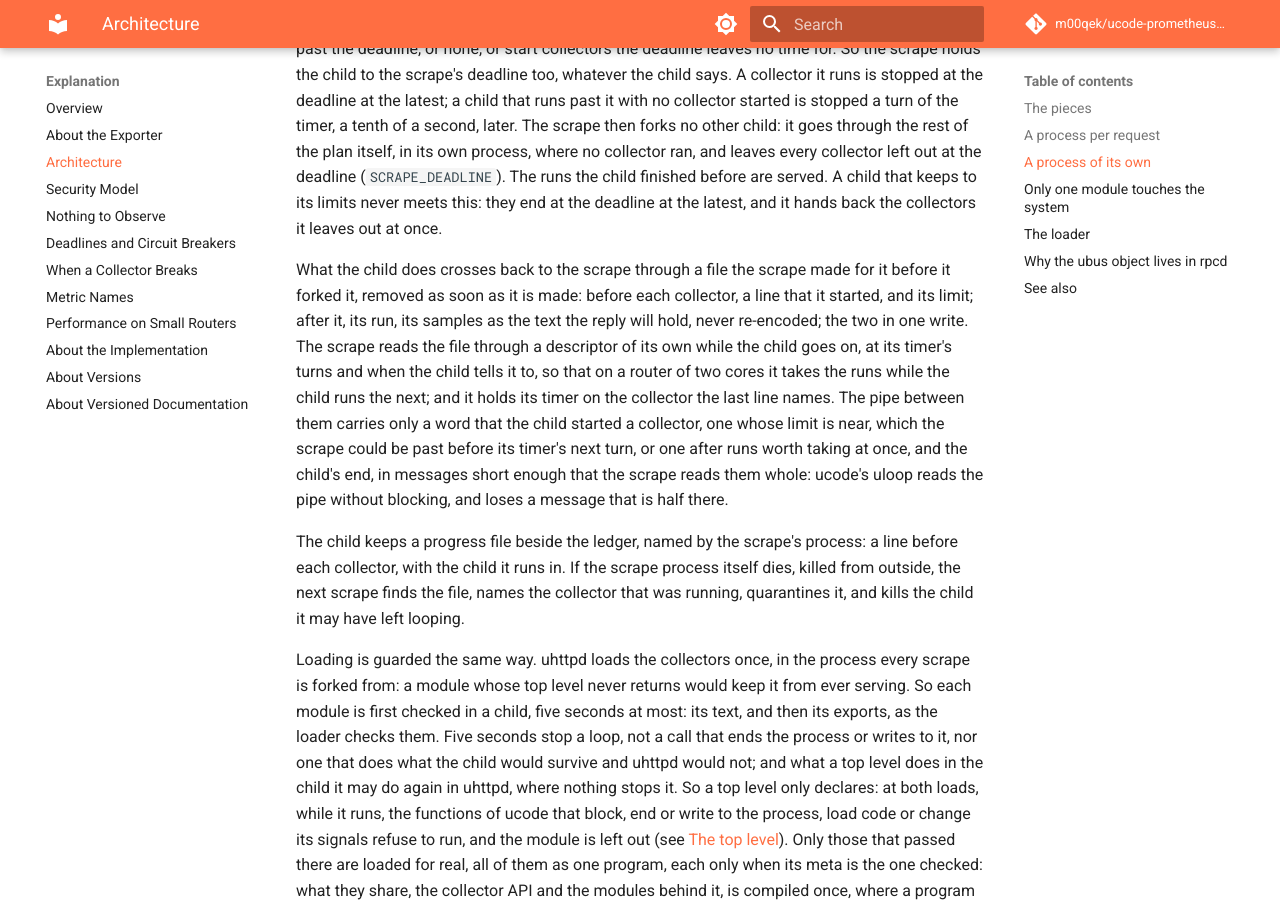
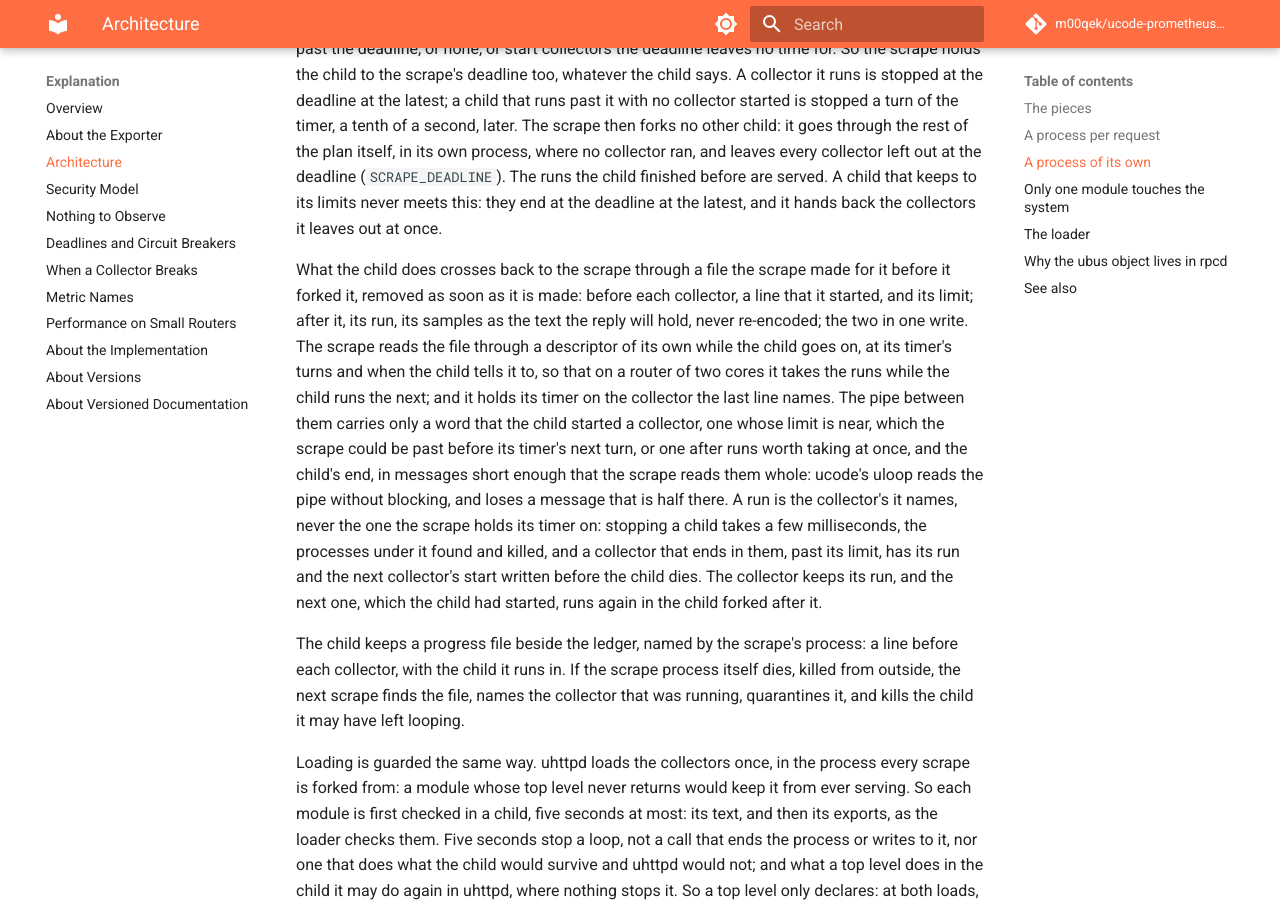
Before and after one commit to m00qek/ucode-prometheus-exporter, an MkDocs documentation site: the page built from docs/explanation/architecture.md, in a window 1280 px wide and 900 px high, scrolled down 2411 px. Built offline with MkDocs 1.6.1 and Material for MkDocs 9.7.7, drawn with Linux system fonts in a browser that asks for light colours; comment, search, counter and statistics services are not loaded.

Commit message:
Give a collector that ends while its child is stopped its own run
The cancel path took the job before it stopped the child, and finished it
with whatever job the runner held afterwards. Stopping takes a few
milliseconds (kill_tree's popen): a collector that ended in them, past its
limit, had its run and the next collector's start in the file, the scrape
took both, and handed the next collector the first one's cancelled run. The
reply had the first collector twice and nothing of the next, which never ran,
and the first one's breaker counted a failure for a run that was served.

A run is finished with the job it names: the cancel path keeps the job it
stops, and charges it only when its run did not arrive once the child is
gone; a collector the child had started meanwhile is not charged, and runs
again in the next child. The test lets the collector end, and the next
start, from within the kill.

```diff
--- a/docs/explanation/architecture.md
+++ b/docs/explanation/architecture.md
@@ -46,7 +46,7 @@ So each scrape forks a child, with ucode's `uloop.task`, from the process that a
 
 The limit the scrape holds a collector to is the child's word, and the child is where the collectors run: one that writes over what the plan keeps there, by mistake, could have the child give a limit past the deadline, or none, or start collectors the deadline leaves no time for. So the scrape holds the child to the scrape's deadline too, whatever the child says. A collector it runs is stopped at the deadline at the latest; a child that runs past it with no collector started is stopped a turn of the timer, a tenth of a second, later. The scrape then forks no other child: it goes through the rest of the plan itself, in its own process, where no collector ran, and leaves every collector left out at the deadline (`SCRAPE_DEADLINE`). The runs the child finished before are served. A child that keeps to its limits never meets this: they end at the deadline at the latest, and it hands back the collectors it leaves out at once.
 
-What the child does crosses back to the scrape through a file the scrape made for it before it forked it, removed as soon as it is made: before each collector, a line that it started, and its limit; after it, its run, its samples as the text the reply will hold, never re-encoded; the two in one write. The scrape reads the file through a descriptor of its own while the child goes on, at its timer's turns and when the child tells it to, so that on a router of two cores it takes the runs while the child runs the next; and it holds its timer on the collector the last line names. The pipe between them carries only a word that the child started a collector, one whose limit is near, which the scrape could be past before its timer's next turn, or one after runs worth taking at once, and the child's end, in messages short enough that the scrape reads them whole: ucode's uloop reads the pipe without blocking, and loses a message that is half there.
+What the child does crosses back to the scrape through a file the scrape made for it before it forked it, removed as soon as it is made: before each collector, a line that it started, and its limit; after it, its run, its samples as the text the reply will hold, never re-encoded; the two in one write. The scrape reads the file through a descriptor of its own while the child goes on, at its timer's turns and when the child tells it to, so that on a router of two cores it takes the runs while the child runs the next; and it holds its timer on the collector the last line names. The pipe between them carries only a word that the child started a collector, one whose limit is near, which the scrape could be past before its timer's next turn, or one after runs worth taking at once, and the child's end, in messages short enough that the scrape reads them whole: ucode's uloop reads the pipe without blocking, and loses a message that is half there. A run is the collector's it names, never the one the scrape holds its timer on: stopping a child takes a few milliseconds, the processes under it found and killed, and a collector that ends in them, past its limit, has its run and the next collector's start written before the child dies. The collector keeps its run, and the next one, which the child had started, runs again in the child forked after it.
 
 The child keeps a progress file beside the ledger, named by the scrape's process: a line before each collector, with the child it runs in. If the scrape process itself dies, killed from outside, the next scrape finds the file, names the collector that was running, quarantines it, and kills the child it may have left looping.
 
```
Also changed, not shown: CHANGELOG.md (+1 -0 lines), 2 other files.
